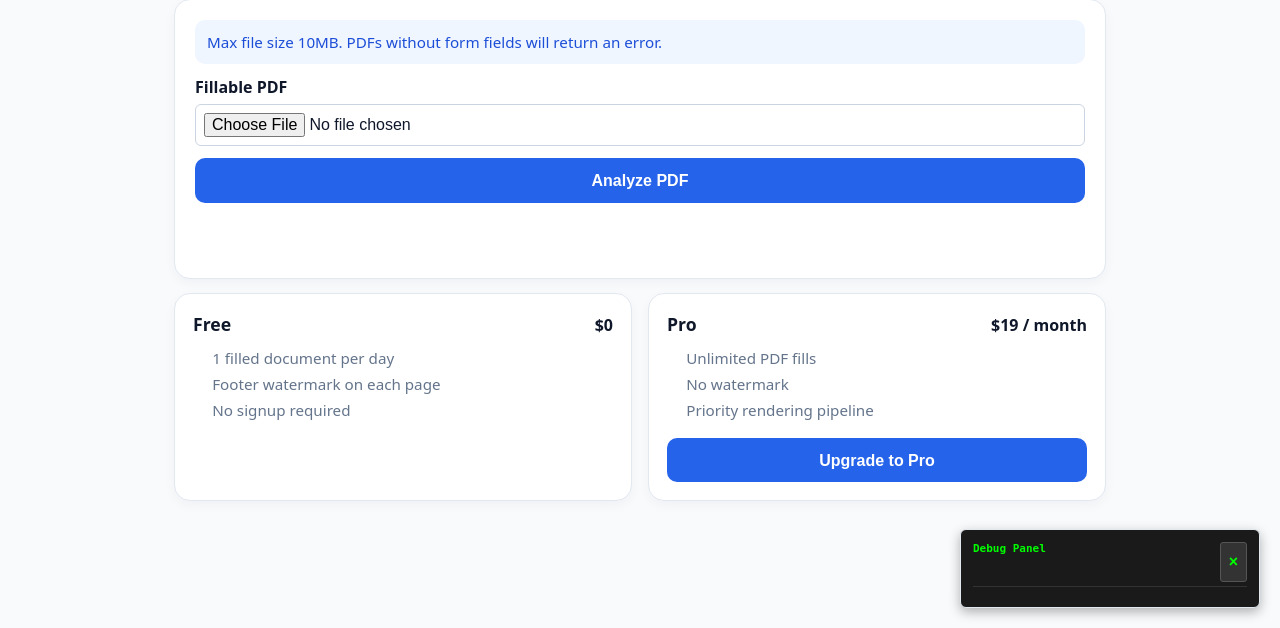
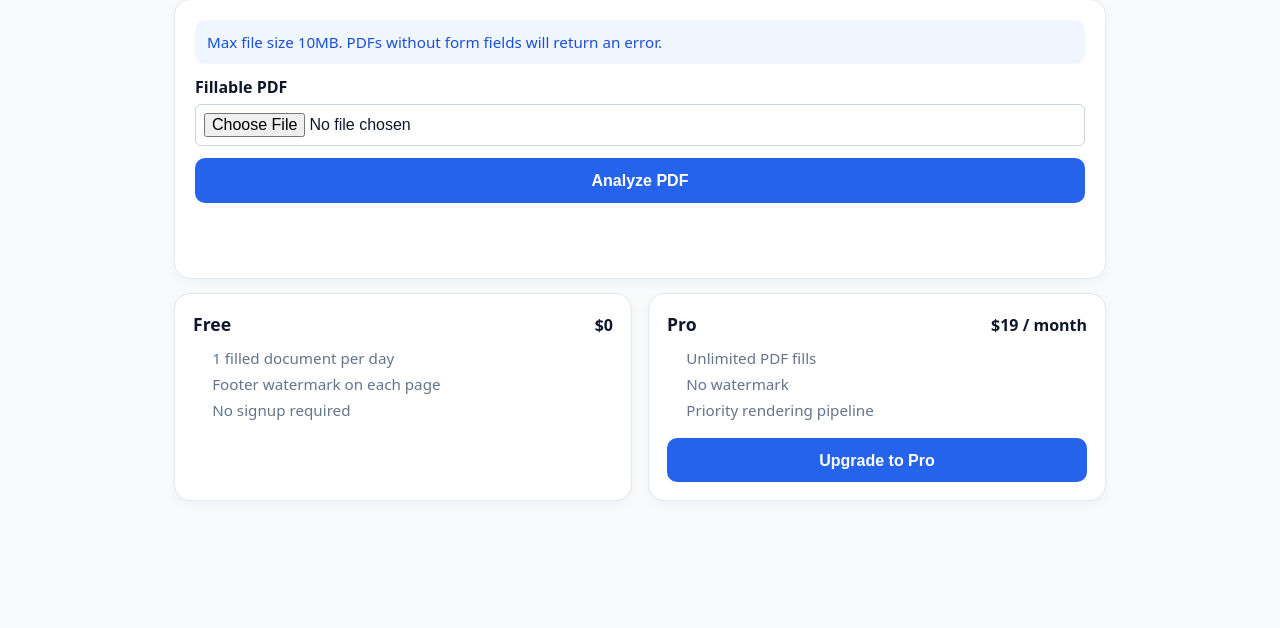
Before and after one commit to Syrtl/formfillai, a FastAPI app: a page that uses templates/index.html in a window 1280 px wide. Shown: the part 172-800 px from the top of the page. Run offline with FastAPI, Linux system fonts and the light colour scheme; parts of the project's set-up code (start-up, migrations or seed data) failed here and were passed over.

Commit message:
Fix UX: magic link status, auth dropdown, download, fullscreen, debug visibility
Send Magic Link UX:
- Show clear green success message in signInStatus with better styling
- Message: 'Magic link sent. Check your email.'
- Always restore button state in finally block

Auth dropdown:
- Clicking email (user-pill) toggles dropdown open/closed
- Clicking outside closes dropdown
- ESC key closes dropdown
- Sign out button works: POST /auth/logout, refresh auth UI

Download PDF button:
- Tracks currentDownloadUrl (from Fill response) and currentPreviewUrl
- Tracks currentUploadId from Analyze response
- Priority: currentDownloadUrl > /download-upload/{upload_id} > /download/{file_id}
- Shows toast if nothing to download
- Added GET /download-upload/{upload_id} endpoint for uploaded PDFs

Fullscreen button:
- Actually works: tries preview-wrapper, then container, then iframe
- Fixed styling: dark background, light text, visible border, hover effects
- Shows error toast if fullscreen not supported

Debug visibility:
- HUD hidden by default (display: none)
- Only shows when URL has ?debug=1
- Debug panel in HTML also hidden by default
- All hudLog calls check DEBUG constant
- analyze-debug panel also hidden unless debug=1

Global state tracking:
- currentFields, currentPdfFile, currentPreviewUrl, currentDownloadUrl, currentUploadId
- All stored after Analyze and Fill operations

```diff
--- a/main.py
+++ b/main.py
@@ -1600,6 +1600,28 @@ async def download_pdf(file_id: str) -> FileResponse:
     return response
 
 
+@app.get("/download-upload/{upload_id}")
+async def download_upload_pdf(upload_id: str) -> FileResponse:
+    """Return uploaded PDF with download disposition."""
+    ensure_tmp_dir()
+    upload_path = UPLOAD_DIR / f"{upload_id}.pdf"
+
+    if not upload_path.exists():
+        logger.warning("Download requested for non-existent upload: upload_id=%s", upload_id)
+        raise HTTPException(status_code=404, detail="Upload not found or expired.")
+
+    file_size = upload_path.stat().st_size
+    logger.info("Serving upload download: upload_id=%s, size=%d bytes", upload_id, file_size)
+
+    response = FileResponse(
+        path=upload_path,
+        media_type="application/pdf",
+        filename="uploaded.pdf",
+    )
+    response.headers["Content-Disposition"] = 'attachment; filename="uploaded.pdf"'
+    return response
+
+
 @app.post("/ai-fix")
 async def ai_fix_pdf(
     file_id: str = Form(...),
--- a/static/app.js
+++ b/static/app.js
@@ -26,8 +26,21 @@ document.body.appendChild(hud);
 
 // Show HUD only if ?debug=1
 const urlParams = new URLSearchParams(window.location.search);
-if (urlParams.get('debug') === '1') {
+const DEBUG = urlParams.get('debug') === '1';
+if (DEBUG) {
     hud.style.display = 'block';
+} else {
+    hud.style.display = 'none';
+}
+
+// Hide other debug panels if not in debug mode
+if (!DEBUG) {
+    document.addEventListener('DOMContentLoaded', () => {
+        const debugPanel = document.getElementById('debug-panel');
+        const analyzeDebug = document.getElementById('analyze-debug');
+        if (debugPanel) debugPanel.style.display = 'none';
+        if (analyzeDebug) analyzeDebug.style.display = 'none';
+    });
 }
 
 function hudLog(message) {
@@ -45,7 +58,7 @@ function hudLog(message) {
 }
 
 // Show HUD on load (only if debug mode)
-if (urlParams.get('debug') === '1') {
+if (DEBUG) {
     hudLog('HUD: JS loaded');
 }
 
@@ -56,7 +69,7 @@ document.addEventListener('click', (e) => {
     const topEl = document.elementFromPoint(e.clientX, e.clientY);
     const topElInfo = topEl ? `${topEl.tagName}${topEl.id ? '#' + topEl.id : ''}${topEl.className ? '.' + String(topEl.className).trim().replace(/\s+/g, '.') : ''}` : 'none';
 
-    if (urlParams.get('debug') === '1') {
+    if (DEBUG) {
         hudLog(`Clicked: ${targetInfo} -> Top: ${topElInfo}`);
 
         // If clicks reach document but not the button, there's an overlay
@@ -69,19 +82,23 @@ document.addEventListener('click', (e) => {
 // Global state
 let currentFields = [];
 let currentPdfFile = null;
+let currentPreviewUrl = null;
+let currentDownloadUrl = null;
+let currentUploadId = null;
 
 // Auth UI update function
 async function updateAuthUI() {
     const authLoggedOut = document.getElementById('auth-logged-out');
     const authLoggedIn = document.getElementById('auth-logged-in');
     const userEmailEl = document.getElementById('user-email');
-    const logoutBtn = document.getElementById('logout-btn') || document.getElementById('logout-menu-item');
+    const userPill = document.getElementById('user-pill');
+    const userDropdown = document.getElementById('user-dropdown');
 
     try {
         const response = await fetch('/api/me', { credentials: 'include' });
         if (response.ok) {
             const data = await response.json();
-                if (data.authenticated) {
+            if (data.authenticated) {
                 // Show logged in UI
                 if (authLoggedOut) authLoggedOut.style.display = 'none';
                 if (authLoggedIn) authLoggedIn.style.display = 'flex';
@@ -91,12 +108,16 @@ async function updateAuthUI() {
                 // Show logged out UI
                 if (authLoggedOut) authLoggedOut.style.display = 'block';
                 if (authLoggedIn) authLoggedIn.style.display = 'none';
+                if (userDropdown) userDropdown.classList.remove('open');
+                if (userPill) userPill.classList.remove('open');
                 if (urlParams.get('debug') === '1') hudLog('Auth: not authenticated');
             }
         } else {
             // Not authenticated
             if (authLoggedOut) authLoggedOut.style.display = 'block';
             if (authLoggedIn) authLoggedIn.style.display = 'none';
+            if (userDropdown) userDropdown.classList.remove('open');
+            if (userPill) userPill.classList.remove('open');
             if (urlParams.get('debug') === '1') hudLog('Auth: not authenticated (error)');
         }
     } catch (err) {
@@ -106,7 +127,7 @@ async function updateAuthUI() {
 
 // Wait for DOM
 document.addEventListener('DOMContentLoaded', () => {
-    if (urlParams.get('debug') === '1') {
+    if (DEBUG) {
         hudLog('DOMContentLoaded fired');
     }
 
@@ -136,7 +157,7 @@ document.addEventListener('DOMContentLoaded', () => {
     const uploadForm = document.getElementById('upload-form');
 
     // Check for missing elements
-    if (urlParams.get('debug') === '1') {
+    if (DEBUG) {
         if (!signInBtn) hudLog('ERROR: Missing element: signInBtn');
         if (!signInModal) hudLog('ERROR: Missing element: signInModal');
         if (!signInEmailInput) hudLog('ERROR: Missing element: signInEmail');
@@ -150,16 +171,16 @@ document.addEventListener('DOMContentLoaded', () => {
         signInBtn.addEventListener('click', (e) => {
             e.preventDefault();
             e.stopPropagation();
-            if (urlParams.get('debug') === '1') hudLog('Sign In clicked');
+            if (DEBUG) hudLog('Sign In clicked');
             try {
                 signInModal.classList.add('active');
                 signInEmailInput.focus();
-                if (urlParams.get('debug') === '1') hudLog('Modal opened');
+                if (DEBUG) hudLog('Modal opened');
             } catch (err) {
-                if (urlParams.get('debug') === '1') hudLog(`ERROR opening modal: ${err.message}`);
+                if (DEBUG) hudLog(`ERROR opening modal: ${err.message}`);
             }
         });
-        if (urlParams.get('debug') === '1') hudLog('Sign In handler attached');
+        if (DEBUG) hudLog('Sign In handler attached');
     }
 
     // Close modal handlers
@@ -167,7 +188,7 @@ document.addEventListener('DOMContentLoaded', () => {
     if (closeSignInBtn && signInModal) {
         closeSignInBtn.addEventListener('click', () => {
             signInModal.classList.remove('active');
-            if (urlParams.get('debug') === '1') hudLog('Modal closed');
+            if (DEBUG) hudLog('Modal closed');
         });
     }
 
@@ -176,7 +197,7 @@ document.addEventListener('DOMContentLoaded', () => {
         signInModal.addEventListener('click', (e) => {
             if (e.target === signInModal) {
                 signInModal.classList.remove('active');
-                if (urlParams.get('debug') === '1') hudLog('Modal closed (outside click)');
+                if (DEBUG) hudLog('Modal closed (outside click)');
             }
         });
     }
@@ -186,7 +207,7 @@ document.addEventListener('DOMContentLoaded', () => {
         sendMagicBtn.addEventListener('click', async (e) => {
             e.preventDefault();
             e.stopPropagation();
-            if (urlParams.get('debug') === '1') hudLog('Send magic link clicked');
+            if (DEBUG) hudLog('Send magic link clicked');
 
             const email = signInEmailInput.value.trim();
             if (!email) {
@@ -204,7 +225,7 @@ document.addEventListener('DOMContentLoaded', () => {
                 const formData = new FormData();
                 formData.append('email', email);
 
-                if (urlParams.get('debug') === '1') hudLog(`POST /auth/send-magic-link (email: ${email})`);
+                if (DEBUG) hudLog(`POST /auth/send-magic-link (email: ${email})`);
                 const response = await fetch('/auth/send-magic-link', {
                     method: 'POST',
                     body: formData,
@@ -212,15 +233,15 @@ document.addEventListener('DOMContentLoaded', () => {
                 });
 
                 const responseText = await response.text();
-                if (urlParams.get('debug') === '1') {
+                if (DEBUG) {
                     const responsePreview = responseText.substring(0, 120);
                     hudLog(`POST /auth/send-magic-link -> status ${response.status} + ${responsePreview}`);
                 }
 
                 if (response.ok) {
-                    if (urlParams.get('debug') === '1') hudLog('Magic link sent successfully');
+                    if (DEBUG) hudLog('Magic link sent successfully');
                     if (signInStatus) {
-                        signInStatus.innerHTML = '<div style="color: var(--success); margin-top: 0.5rem; padding: 0.5rem; background: rgba(22, 163, 74, 0.1); border-radius: 4px;">Magic link sent. Check your email.</div>';
+                        signInStatus.innerHTML = '<div style="color: #16a34a; margin-top: 0.5rem; padding: 0.75rem; background: rgba(22, 163, 74, 0.15); border: 1px solid rgba(22, 163, 74, 0.3); border-radius: 6px; font-weight: 500;">Magic link sent. Check your email.</div>';
                     }
                     if (typeof showToast === 'function') {
                         showToast('Magic link sent. Check your email.', 'success');
@@ -233,7 +254,7 @@ document.addEventListener('DOMContentLoaded', () => {
                     } catch (e) {
                         errorMsg = responseText.substring(0, 100) || errorMsg;
                     }
-                    if (urlParams.get('debug') === '1') hudLog(`ERROR: Magic link send failed: ${response.status}`);
+                    if (DEBUG) hudLog(`ERROR: Magic link send failed: ${response.status}`);
                     if (signInStatus) {
                         signInStatus.innerHTML = `<div style="color: var(--error); margin-top: 0.5rem; padding: 0.5rem; background: rgba(220, 38, 38, 0.1); border-radius: 4px;">${errorMsg}</div>`;
                     }
@@ -254,7 +275,35 @@ document.addEventListener('DOMContentLoaded', () => {
                 sendMagicBtn.textContent = 'Send magic link';
             }
         });
-        if (urlParams.get('debug') === '1') hudLog('Send magic link handler attached');
+        if (DEBUG) hudLog('Send magic link handler attached');
+    }
+
+    // User menu dropdown toggle
+    const userPill = document.getElementById('user-pill');
+    const userDropdown = document.getElementById('user-dropdown');
+    if (userPill && userDropdown) {
+        userPill.addEventListener('click', (e) => {
+            e.preventDefault();
+            e.stopPropagation();
+            userPill.classList.toggle('open');
+            userDropdown.classList.toggle('open');
+        });
+
+        // Close dropdown on outside click
+        document.addEventListener('click', (e) => {
+            if (userPill && userDropdown && !userPill.contains(e.target) && !userDropdown.contains(e.target)) {
+                userPill.classList.remove('open');
+                userDropdown.classList.remove('open');
+            }
+        });
+
+        // Close dropdown on ESC
+        document.addEventListener('keydown', (e) => {
+            if (e.key === 'Escape' && userDropdown && userDropdown.classList.contains('open')) {
+                userPill.classList.remove('open');
+                userDropdown.classList.remove('open');
+            }
+        });
     }
 
     // Sign out handler
@@ -263,20 +312,24 @@ document.addEventListener('DOMContentLoaded', () => {
         logoutBtn.addEventListener('click', async (e) => {
             e.preventDefault();
             e.stopPropagation();
-            if (urlParams.get('debug') === '1') hudLog('Logout clicked');
+            if (DEBUG) hudLog('Logout clicked');
+
+            // Close dropdown
+            if (userPill) userPill.classList.remove('open');
+            if (userDropdown) userDropdown.classList.remove('open');
 
             try {
                 const response = await fetch('/auth/logout', {
                     method: 'POST',
                     credentials: 'include'
                 });
-                if (urlParams.get('debug') === '1') hudLog(`POST /auth/logout -> status ${response.status}`);
+                if (DEBUG) hudLog(`POST /auth/logout -> status ${response.status}`);
                 await updateAuthUI();
                 if (typeof showToast === 'function') {
                     showToast('Signed out', 'success');
                 }
             } catch (err) {
-                if (urlParams.get('debug') === '1') hudLog(`Logout error: ${err.message}`);
+                if (DEBUG) hudLog(`Logout error: ${err.message}`);
                 await updateAuthUI(); // Still update UI even on error
             }
         });
@@ -287,11 +340,11 @@ document.addEventListener('DOMContentLoaded', () => {
         analyzeBtn.addEventListener('click', async (e) => {
             e.preventDefault();
             e.stopPropagation();
-            if (urlParams.get('debug') === '1') hudLog('Analyze clicked');
+            if (DEBUG) hudLog('Analyze clicked');
 
             const file = pdfFileInput.files[0];
             if (!file) {
-                if (urlParams.get('debug') === '1') hudLog('ERROR: No file selected');
+                if (DEBUG) hudLog('ERROR: No file selected');
                 if (typeof showToast === 'function') {
                     showToast('Please select a PDF file first', 'error');
                 }
@@ -299,7 +352,7 @@ document.addEventListener('DOMContentLoaded', () => {
             }
 
             // Immediately show feedback
-            if (urlParams.get('debug') === '1') hudLog(`POST /fields (file: ${file.name}, size: ${file.size})`);
+            if (DEBUG) hudLog(`POST /fields (file: ${file.name}, size: ${file.size})`);
             if (typeof showToast === 'function') {
                 showToast('Uploading...', 'success');
             }
@@ -317,13 +370,13 @@ document.addEventListener('DOMContentLoaded', () => {
                 });
 
                 const responseText = await response.text();
-                if (urlParams.get('debug') === '1') {
+                if (DEBUG) {
                     const responsePreview = responseText.substring(0, 120);
                     hudLog(`POST /fields -> status ${response.status} + ${responsePreview}`);
                 }
 
                 if (response.status === 401) {
-                    if (urlParams.get('debug') === '1') hudLog('ERROR: Not signed in (401)');
+                    if (DEBUG) hudLog('ERROR: Not signed in (401)');
                     if (typeof showToast === 'function') {
                         showToast('Please sign in first', 'error');
                     }
@@ -354,7 +407,7 @@ document.addEventListener('DOMContentLoaded', () => {
                 currentFields = fields;
                 currentPdfFile = file;
 
-                if (urlParams.get('debug') === '1') hudLog(`Success: Fields found: ${fieldCount}`);
+                if (DEBUG) hudLog(`Success: Fields found: ${fieldCount}`);
 
                 if (fieldCount === 0) {
                     if (typeof showToast === 'function') {
@@ -380,7 +433,14 @@ document.addEventListener('DOMContentLoaded', () => {
                         previewContainer.style.display = 'block';
                         previewContainer.setAttribute('data-has-preview', 'true');
                         previewContainer.classList.add('has-preview');
-                        if (urlParams.get('debug') === '1') hudLog(`Preview iframe set: ${previewUrl}`);
+
+                        // Store preview URL for download
+                        currentPreviewUrl = responseData.preview_url;
+                        if (responseData.upload_id) {
+                            currentUploadId = responseData.upload_id;
+                        }
+
+                        if (DEBUG) hudLog(`Preview iframe set: ${previewUrl}`);
 
                         // Fallback link
                         if (previewLink) {
@@ -388,13 +448,13 @@ document.addEventListener('DOMContentLoaded', () => {
                             previewLink.textContent = 'Open preview in new tab';
                         }
                     } else {
-                        if (urlParams.get('debug') === '1') hudLog('WARNING: Preview elements not found');
+                        if (DEBUG) hudLog('WARNING: Preview elements not found');
                     }
                 }
 
                 // Render fields
                 renderFields(fields);
-                if (urlParams.get('debug') === '1') hudLog('Fields rendered');
+                if (DEBUG) hudLog('Fields rendered');
 
             } catch (err) {
                 if (urlParams.get('debug') === '1') hudLog(`ERROR: ${err.message}`);
@@ -406,7 +466,7 @@ document.addEventListener('DOMContentLoaded', () => {
                 analyzeBtn.textContent = 'Analyze PDF';
             }
         });
-        if (urlParams.get('debug') === '1') hudLog('Analyze PDF handler attached');
+        if (DEBUG) hudLog('Analyze PDF handler attached');
     }
 
     // Intercept Fill My Form submission
@@ -414,7 +474,7 @@ document.addEventListener('DOMContentLoaded', () => {
         uploadForm.addEventListener('submit', async (e) => {
             e.preventDefault();
             e.stopPropagation();
-            if (urlParams.get('debug') === '1') hudLog('Fill My Form submitted');
+            if (DEBUG) hudLog('Fill My Form submitted');
 
             if (!currentPdfFile) {
                 if (typeof showToast === 'function') {
@@ -462,7 +522,7 @@ document.addEventListener('DOMContentLoaded', () => {
             }
 
             try {
-                if (urlParams.get('debug') === '1') hudLog(`POST /fill with ${Object.keys(fieldValues).length} fields`);
+                if (DEBUG) hudLog(`POST /fill with ${Object.keys(fieldValues).length} fields`);
                 const response = await fetch('/fill', {
                     method: 'POST',
                     body: formData,
@@ -470,7 +530,7 @@ document.addEventListener('DOMContentLoaded', () => {
                 });
 
                 const responseText = await response.text();
-                if (urlParams.get('debug') === '1') {
+                if (DEBUG) {
                     const responsePreview = responseText.substring(0, 120);
                     hudLog(`POST /fill -> status ${response.status} + ${responsePreview}`);
                 }
@@ -494,7 +554,7 @@ document.addEventListener('DOMContentLoaded', () => {
                 try {
                     responseData = JSON.parse(responseText);
                 } catch (parseErr) {
-                    if (urlParams.get('debug') === '1') hudLog(`ERROR: Failed to parse response: ${parseErr.message}`);
+                    if (DEBUG) hudLog(`ERROR: Failed to parse response: ${parseErr.message}`);
                     return;
                 }
 
@@ -508,7 +568,15 @@ document.addEventListener('DOMContentLoaded', () => {
                         previewContainer.style.display = 'block';
                         previewContainer.setAttribute('data-has-preview', 'true');
                         previewContainer.classList.add('has-preview');
-                        if (urlParams.get('debug') === '1') hudLog(`Preview updated: ${previewUrl}`);
+
+                        // Store download URL if available (filled PDF)
+                        if (responseData.download_url) {
+                            currentDownloadUrl = responseData.download_url;
+                        }
+                        // Also store preview URL as fallback
+                        currentPreviewUrl = responseData.preview_url;
+
+                        if (DEBUG) hudLog(`Preview updated: ${previewUrl}`);
                     }
                 }
 
@@ -527,10 +595,79 @@ document.addEventListener('DOMContentLoaded', () => {
                 }
             }
         });
-        if (urlParams.get('debug') === '1') hudLog('Fill form handler attached');
+        if (DEBUG) hudLog('Fill form handler attached');
     }
 
-    if (urlParams.get('debug') === '1') hudLog('All handlers attached');
+    // Download PDF button
+    const downloadBtn = document.getElementById('download-btn');
+    if (downloadBtn) {
+        downloadBtn.addEventListener('click', (e) => {
+            e.preventDefault();
+            e.stopPropagation();
+            if (DEBUG) hudLog('Download clicked');
+
+            let downloadUrl = null;
+            if (currentDownloadUrl) {
+                downloadUrl = currentDownloadUrl;
+            } else if (currentUploadId) {
+                downloadUrl = `/download-upload/${currentUploadId}`;
+            } else if (currentPreviewUrl) {
+                // Extract file_id from preview URL if it's /preview/{file_id}
+                const match = currentPreviewUrl.match(/\/preview\/([^\/\?]+)/);
+                if (match) {
+                    downloadUrl = `/download/${match[1]}`;
+                }
+            }
+
+            if (downloadUrl) {
+                window.open(downloadUrl, '_blank');
+                if (DEBUG) hudLog(`Download: ${downloadUrl}`);
+            } else {
+                if (typeof showToast === 'function') {
+                    showToast('Nothing to download yet', 'error');
+                }
+                if (DEBUG) hudLog('WARNING: No download URL available');
+            }
+        });
+        if (DEBUG) hudLog('Download button handler attached');
+    }
+
+    // Fullscreen button
+    const fullscreenBtn = document.getElementById('fullscreen-btn');
+    const previewContainerEl = document.getElementById('preview-container');
+    const previewIframeEl = document.getElementById('preview-iframe');
+    if (fullscreenBtn) {
+        fullscreenBtn.addEventListener('click', async (e) => {
+            e.preventDefault();
+            e.stopPropagation();
+            if (DEBUG) hudLog('Fullscreen clicked');
+
+            try {
+                // Try preview wrapper first, then container, then iframe
+                const previewWrapper = document.getElementById('preview-wrapper');
+                if (previewWrapper && previewWrapper.requestFullscreen) {
+                    await previewWrapper.requestFullscreen();
+                } else if (previewContainerEl && previewContainerEl.requestFullscreen) {
+                    await previewContainerEl.requestFullscreen();
+                } else if (previewIframeEl && previewIframeEl.requestFullscreen) {
+                    await previewIframeEl.requestFullscreen();
+                } else {
+                    if (typeof showToast === 'function') {
+                        showToast('Fullscreen not supported in this browser', 'error');
+                    }
+                    if (DEBUG) hudLog('WARNING: Fullscreen API not available');
+                }
+            } catch (err) {
+                if (typeof showToast === 'function') {
+                    showToast('Failed to enter fullscreen', 'error');
+                }
+                if (DEBUG) hudLog(`Fullscreen error: ${err.message}`);
+            }
+        });
+        if (DEBUG) hudLog('Fullscreen button handler attached');
+    }
+
+    if (DEBUG) hudLog('All handlers attached');
 });
 
 // Implement renderFields function (single source of truth)
@@ -541,7 +678,7 @@ function renderFields(fields) {
     const submitBtn = document.getElementById('submit-btn');
 
     if (!fieldsContainer || !fieldsList || !fieldsSummary) {
-        if (urlParams.get('debug') === '1') hudLog('ERROR: Missing fields container elements');
+        if (DEBUG) hudLog('ERROR: Missing fields container elements');
         return;
     }
 
@@ -638,7 +775,7 @@ function renderFields(fields) {
         submitBtn.style.display = 'block';
     }
 
-    if (urlParams.get('debug') === '1') hudLog(`Rendered ${fieldCount} fields`);
+    if (DEBUG) hudLog(`Rendered ${fieldCount} fields`);
 }
 
 // Expose renderFields globally
--- a/templates/index.html
+++ b/templates/index.html
@@ -386,16 +386,27 @@
             z-index: 10;
         }
         .preview-controls button {
-            background: rgba(255, 255, 255, 0.95);
-            color: var(--text);
-            border: 1px solid #cbd5e1;
+            background: rgba(15, 23, 42, 0.9);
+            color: #ffffff;
+            border: 1px solid rgba(255, 255, 255, 0.2);
             padding: 0.5rem 0.75rem;
             border-radius: 6px;
             font-size: 0.875rem;
             font-weight: 600;
             cursor: pointer;
-            box-shadow: 0 2px 8px rgba(0, 0, 0, 0.1);
-            transition: background 0.2s;
+            box-shadow: 0 2px 8px rgba(0, 0, 0, 0.2);
+            transition: background 0.2s, transform 0.1s;
+        }
+        .preview-controls button:hover {
+            background: rgba(15, 23, 42, 1);
+            transform: scale(1.05);
+        }
+        .preview-controls button:active {
+            transform: scale(0.98);
+        }
+        .preview-controls button:disabled {
+            opacity: 0.5;
+            cursor: not-allowed;
         }
         .preview-controls button:hover {
             background: #ffffff;
@@ -1070,7 +1081,7 @@
                 <div id="analyze-debug-status"></div>
             </div>
             <!-- Visible Debug Panel (not DevTools) -->
-            <div id="debug-panel" style="position: fixed; bottom: 20px; right: 20px; background: #1a1a1a; color: #0f0; padding: 12px; border-radius: 6px; font-family: monospace; font-size: 11px; max-width: 400px; max-height: 300px; overflow-y: auto; z-index: 10000; display: block; box-shadow: 0 4px 12px rgba(0,0,0,0.3);">
+            <div id="debug-panel" style="position: fixed; bottom: 20px; right: 20px; background: #1a1a1a; color: #0f0; padding: 12px; border-radius: 6px; font-family: monospace; font-size: 11px; max-width: 400px; max-height: 300px; overflow-y: auto; z-index: 10000; display: none; box-shadow: 0 4px 12px rgba(0,0,0,0.3);">
                 <div style="display: flex; justify-content: space-between; margin-bottom: 8px; border-bottom: 1px solid #333; padding-bottom: 4px;">
                     <strong style="color: #0f0;">Debug Panel</strong>
                     <button id="debug-panel-close" style="background: #333; color: #0f0; border: 1px solid #555; padding: 2px 8px; cursor: pointer; border-radius: 3px;">×</button>
```
